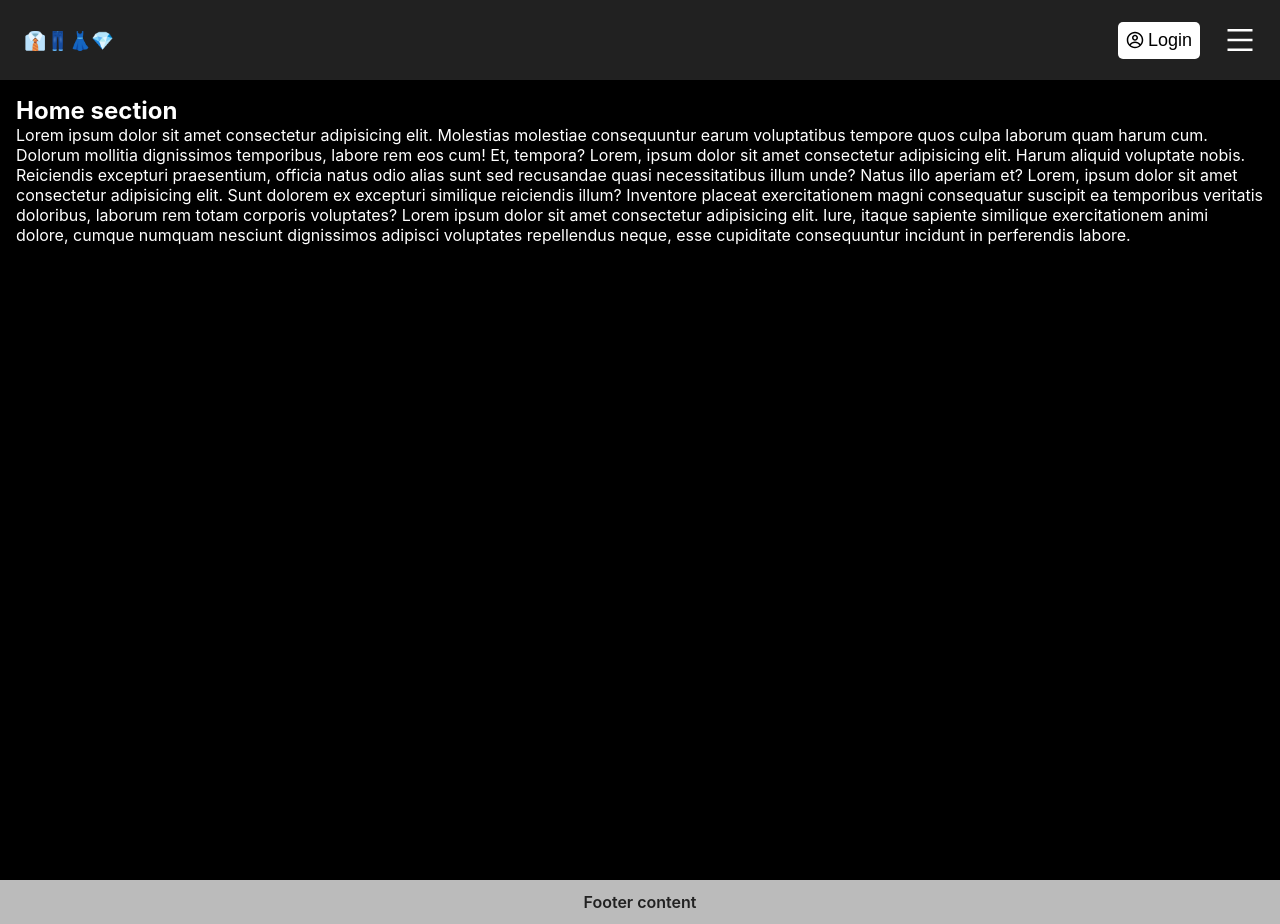
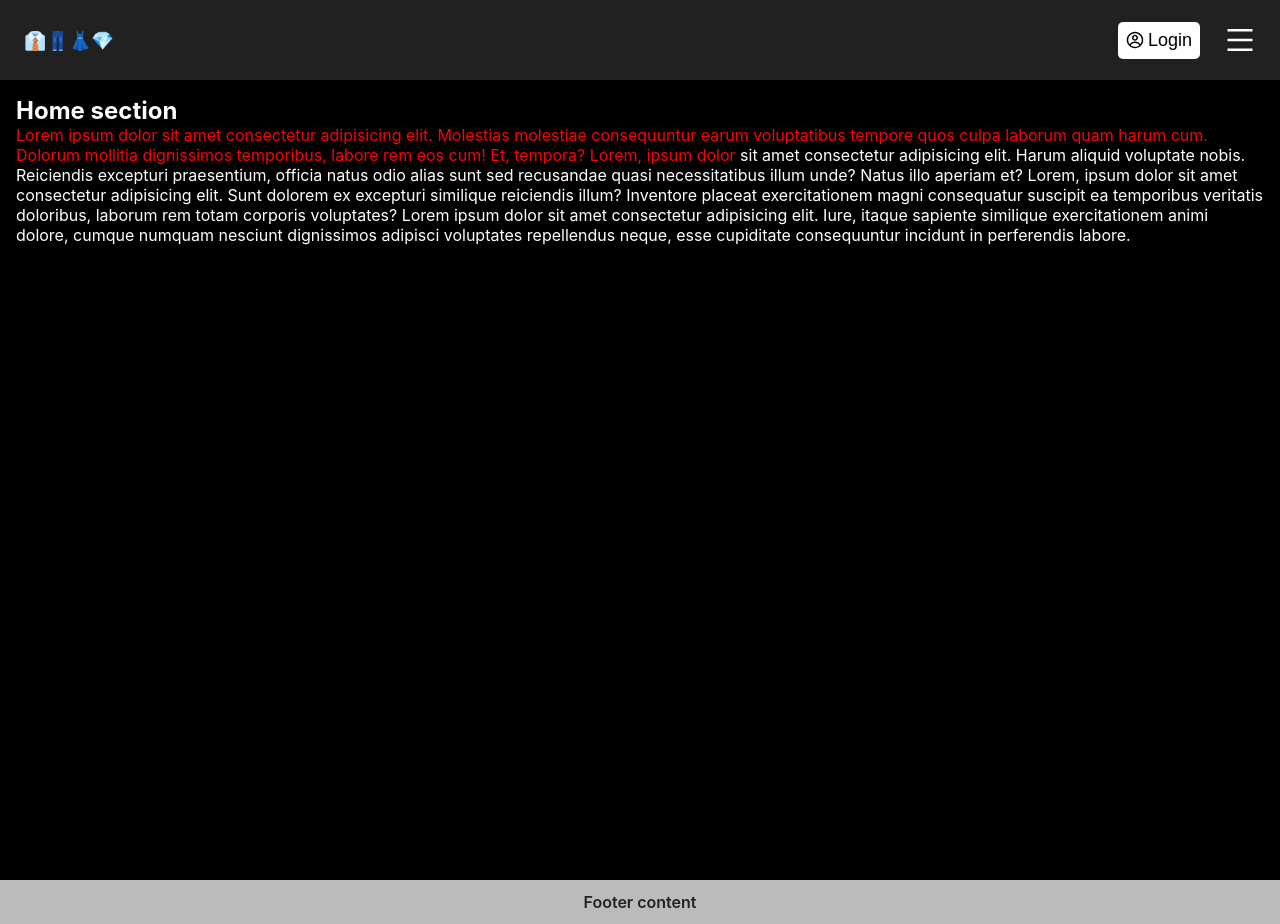
Before and after one commit to lucasgazzola/next-ecommerce-template, a Next.js app: page / in a window 1280 px wide. Built offline with nearby package versions, Linux system fonts and the light colour scheme.

Commit message:
change color to red

```diff
--- a/pages/index.tsx
+++ b/pages/index.tsx
@@ -27,20 +27,23 @@ const Home = () => {
     <section id="home-section" className={style.home}>
       <h2>Home section</h2>
       <article>
-        Lorem ipsum dolor sit amet consectetur adipisicing elit. Molestias
-        molestiae consequuntur earum voluptatibus tempore quos culpa laborum
-        quam harum cum. Dolorum mollitia dignissimos temporibus, labore rem eos
-        cum! Et, tempora? Lorem, ipsum dolor sit amet consectetur adipisicing
-        elit. Harum aliquid voluptate nobis. Reiciendis excepturi praesentium,
-        officia natus odio alias sunt sed recusandae quasi necessitatibus illum
-        unde? Natus illo aperiam et? Lorem, ipsum dolor sit amet consectetur
-        adipisicing elit. Sunt dolorem ex excepturi similique reiciendis illum?
-        Inventore placeat exercitationem magni consequatur suscipit ea
-        temporibus veritatis doloribus, laborum rem totam corporis voluptates?
-        Lorem ipsum dolor sit amet consectetur adipisicing elit. Iure, itaque
-        sapiente similique exercitationem animi dolore, cumque numquam nesciunt
-        dignissimos adipisci voluptates repellendus neque, esse cupiditate
-        consequuntur incidunt in perferendis labore.
+        <span style={{ color: "red" }}>
+          Lorem ipsum dolor sit amet consectetur adipisicing elit. Molestias
+          molestiae consequuntur earum voluptatibus tempore quos culpa laborum
+          quam harum cum. Dolorum mollitia dignissimos temporibus, labore rem
+          eos cum! Et, tempora? Lorem, ipsum dolor
+        </span>{" "}
+        sit amet consectetur adipisicing elit. Harum aliquid voluptate nobis.
+        Reiciendis excepturi praesentium, officia natus odio alias sunt sed
+        recusandae quasi necessitatibus illum unde? Natus illo aperiam et?
+        Lorem, ipsum dolor sit amet consectetur adipisicing elit. Sunt dolorem
+        ex excepturi similique reiciendis illum? Inventore placeat
+        exercitationem magni consequatur suscipit ea temporibus veritatis
+        doloribus, laborum rem totam corporis voluptates? Lorem ipsum dolor sit
+        amet consectetur adipisicing elit. Iure, itaque sapiente similique
+        exercitationem animi dolore, cumque numquam nesciunt dignissimos
+        adipisci voluptates repellendus neque, esse cupiditate consequuntur
+        incidunt in perferendis labore.
       </article>
     </section>
   );
```
